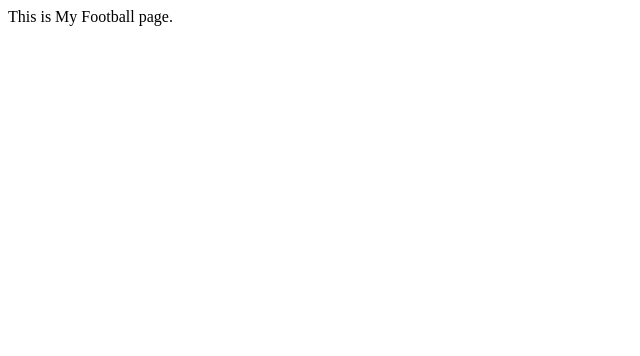
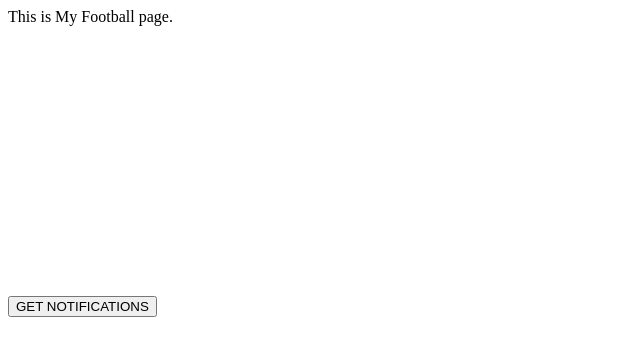
Before and after one commit to piyushvyas0502/piyushvyas0502.github.io, a plain HTML site: page index.html in a window 1280 px wide. Shown: the whole page, without its empty margins (0-640 px from the left). Drawn offline with Linux system fonts and the light colour scheme.

Commit message:
Update index.html

```diff
--- a/index.html
+++ b/index.html
@@ -43,7 +43,22 @@ _pcq.push(['subscriptionSuccessCallback',callbackFunctionOnSuccessfulSubscriptio
 
 </head>
 
-  <body> This is My Football page. </body>
+  <body> This is My Football page.
+
+    <br></br>
+    <br></br>
+<br></br>
+<br></br>
+<br></br>
+<br></br>
+<br></br>
+<br></br>
+
+
+<button onclick="_pcq.push(['triggerOptIn']);">
+GET NOTIFICATIONS
+</button>
+</body>
  <!-- Google Tag Manager (noscript) -->
 <noscript><iframe src="https://www.googletagmanager.com/ns.html?id=GTM-P5W4JTZ"
 height="0" width="0" style="display:none;visibility:hidden"></iframe></noscript>
```
